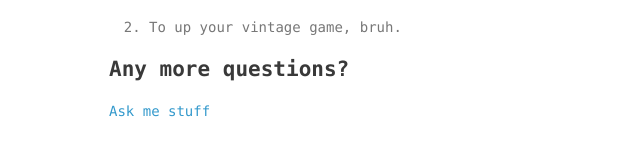
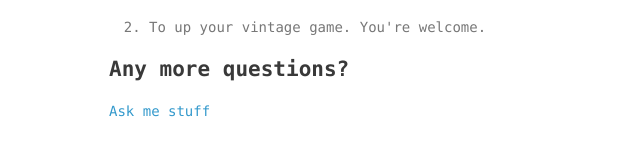
Before and after one commit to mrkev/cornell, a plain HTML site: page index.html in a window 1280 px wide. Shown: the part 1008-1164 px from the top of the page, 461-1101 px from the left. Drawn offline with Linux system fonts and the light colour scheme.

Commit message:
Update index.html

```diff
--- a/index.html
+++ b/index.html
@@ -65,7 +65,7 @@
 
 <ol>
 <li><p>Cause it's uber cool. Back in the 80s life was good; UIs didn't suck, the grass was green, and kids weren't whining about their scrolling animations or their OTA software updates. Back then you could <code>grep</code> and <code>cron</code> and <code>tmux</code> and that was all you needed.</p></li>
-<li><p>To up your vintage game, bruh.</p></li>
+<li><p>To up your vintage game. You're welcome.</p></li>
 </ol>
 
 <h2>
```
